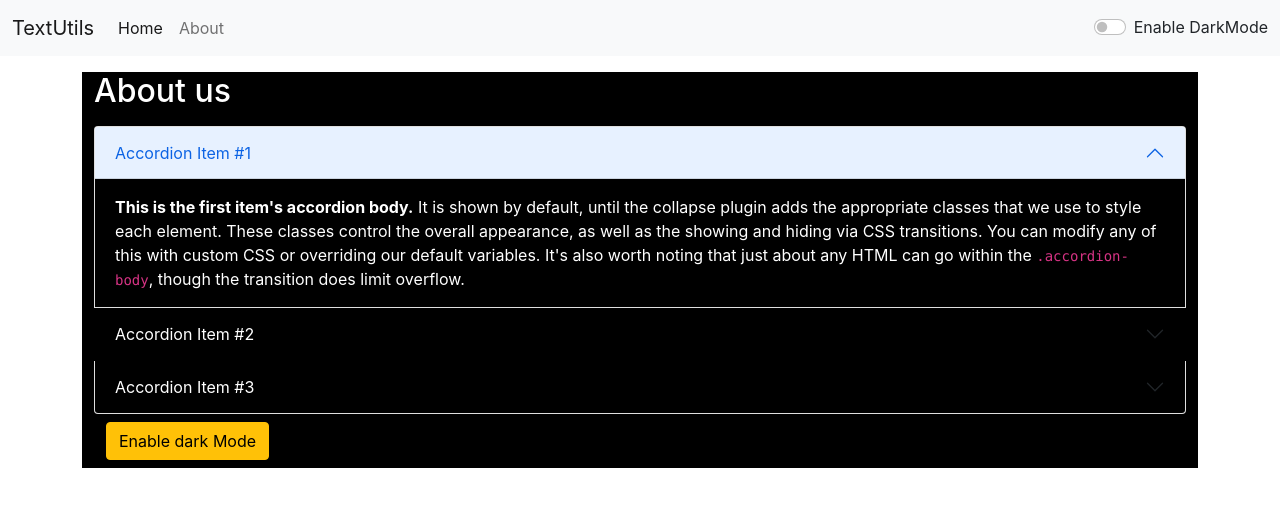
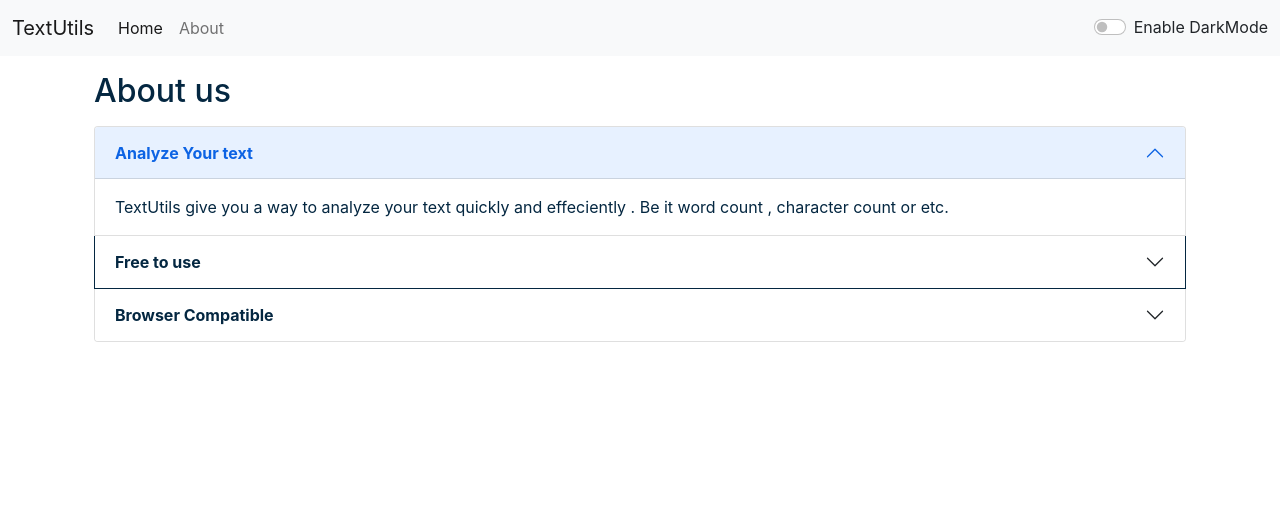
Before and after one commit to aryanmaheshwari1420/React, a React (Create React App) app in the folder my-app/: page /about in a window 1280 px wide. Shown: the top 506 px of the page. Built offline with nearby package versions, Linux system fonts and the light colour scheme.

Commit message:
small changes in textutils

```diff
--- a/my-app/src/App.js
+++ b/my-app/src/App.js
@@ -45,7 +45,7 @@
       <Alert alert = {alert}/>
       <div className="container my-3">
         <Routes>
-          <Route exact path="/about" element={<About />} />
+          <Route exact path="/about" element={<About mode={mode}/>} />
           <Route exact path="/" element={<TextForm heading="Enter the text to analyze below" showAlert={showAlert}/>} />
         </Routes>
       </div>
--- a/my-app/src/components/About.js
+++ b/my-app/src/components/About.js
@@ -1,29 +1,35 @@
 import React, { useState } from "react";
 
-export default function About() {
+export default function About(props) {
+  // const [mystyle, setmystyle] = useState({
+  //   color: "black",
+  //   backgroundColor: "white ",
+  // });
+  // const [btntext, setBtntext] = useState("Enable dark Mode");
 
-    const [mystyle,setmystyle] = useState({
-        color:'white',
-        backgroundColor: 'black'
-    })
-    const [btntext,setBtntext] = useState("Enable dark Mode")
+  // const changeMode = () => {
+  //   if (mystyle.color === "white") {
+  //     setmystyle({
+  //       color: "black",
+  //       backgroundColor: "white",
+  //     });
+  //     setBtntext("Enable dark mode");
+  //   } else {
+  //     setmystyle({
+  //       color: "white",
+  //       backgroundColor: "black",
+  //     });
+  //     setBtntext("Enable light mode");
+  //   }
+  // };
 
-    const changeMode= ()=>{
-        if(mystyle.color ==='white'){
-            setmystyle({
-                color:'black',
-                backgroundColor:'white'
-            })
-            setBtntext("Enable dark mode")
-        }else{
-            setmystyle({
-                color:'white',
-                backgroundColor:'black'
-            })
-            setBtntext("Enable light mode")
+  let mystyle =   {
+    color : props.mode === 'dark'?'white':'#042741',
+    backgroundColor: props.mode === 'dark'?'#042741':'white',
+    borderColor: props.mode === 'dark'?'white':'#042741'
 
-        }
-    }
+  }
+
   return (
     <div className="container" style={mystyle}>
       <h2 className="my-3">About us</h2>
@@ -38,7 +44,7 @@
               aria-expanded="true"
               aria-controls="collapseOne"
             >
-              Accordion Item #1
+              <strong>Analyze Your text</strong>
             </button>
           </h2>
           <div
@@ -48,14 +54,8 @@
             data-bs-parent="#accordionExample"
           >
             <div className="accordion-body" style={mystyle}>
-              <strong>This is the first item's accordion body.</strong> It is
-              shown by default, until the collapse plugin adds the appropriate
-              classes that we use to style each element. These classes control
-              the overall appearance, as well as the showing and hiding via CSS
-              transitions. You can modify any of this with custom CSS or
-              overriding our default variables. It's also worth noting that just
-              about any HTML can go within the <code>.accordion-body</code>,
-              though the transition does limit overflow.
+              TextUtils give you a way to analyze your text quickly and
+              effeciently . Be it word count , character count or etc.
             </div>
           </div>
         </div>
@@ -70,7 +70,7 @@
               aria-expanded="false"
               aria-controls="collapseTwo"
             >
-              Accordion Item #2
+              <strong> Free to use</strong>
             </button>
           </h2>
           <div
@@ -81,14 +81,10 @@
             data-bs-parent="#accordionExample"
           >
             <div className="accordion-body" style={mystyle}>
-              <strong>This is the second item's accordion body.</strong> It is
-              hidden by default, until the collapse plugin adds the appropriate
-              classes that we use to style each element. These classes control
-              the overall appearance, as well as the showing and hiding via CSS
-              transitions. You can modify any of this with custom CSS or
-              overriding our default variables. It's also worth noting that just
-              about any HTML can go within the <code>.accordion-body</code>,
-              though the transition does limit overflow.
+              TexUtils is a free character tool that provides instant character
+              count and word count statistics for a given text. Textutils
+              reports the number of words and characters. Thus it is suitable
+              for writing text with word /character limit.
             </div>
           </div>
         </div>
@@ -103,7 +99,7 @@
               aria-expanded="false"
               aria-controls="collapseThree"
             >
-              Accordion Item #3
+              <strong>Browser Compatible</strong>{" "}
             </button>
           </h2>
           <div
@@ -113,20 +109,15 @@
             data-bs-parent="#accordionExample"
           >
             <div className="accordion-body" style={mystyle}>
-              <strong>This is the third item's accordion body.</strong> It is
-              hidden by default, until the collapse plugin adds the appropriate
-              classes that we use to style each element. These classes control
-              the overall appearance, as well as the showing and hiding via CSS
-              transitions. You can modify any of this with custom CSS or
-              overriding our default variables. It's also worth noting that just
-              about any HTML can go within the <code>.accordion-body</code>,
-              though the transition does limit overflow.
+              This word counter software works in any web browsers sucha as
+              chrome ,firefox , Internet explorer etc. It suits to count
+              characters in facebook, blog, books,excel document,pdf
+              document,essays etc.
             </div>
           </div>
         </div>
       </div>
       <div className="container">
-      <button type="button" className="btn btn-warning my-2" onClick={changeMode}>{btntext}</button>
       </div>
     </div>
   );
--- a/my-app/src/components/TextForm.js
+++ b/my-app/src/components/TextForm.js
@@ -59,19 +59,19 @@
             rows="8"
           ></textarea>
         </div>
-        <button className="btn btn-primary mx-1" onClick={handleUpClick}>
+        <button className="btn btn-primary mx-1 my-1" onClick={handleUpClick}>
           Convert to Uppercase
         </button>
-        <button className="btn btn-primary mx-1" onClick={handleLoClick}>
+        <button className="btn btn-primary mx-1 my-1" onClick={handleLoClick}>
           Convert to Lowercase
         </button>
-        <button className="btn btn-primary mx-1" onClick={handleClearClick}>
+        <button className="btn btn-primary mx-1 my-1" onClick={handleClearClick}>
           Clear Text
         </button>
-        <button className="btn btn-primary mx-1" onClick={handleCopy}>
+        <button className="btn btn-primary mx-1 my-1" onClick={handleCopy}>
           Copy Text
         </button>
-        <button className="btn btn-primary mx-1" onClick={handleExtraSpaces}>
+        <button className="btn btn-primary mx-1 my-1" onClick={handleExtraSpaces}>
           Remove Extra Spaces
         </button>
       </div>
@@ -82,7 +82,7 @@
         <h2>Your text summary</h2>
         <p>
           {text.split(" ").filter((word) => word !== "").length} words and{" "}
-          {text.length} characters
+          {text.replace(/\s/g, "").length} characters
         </p>
         <p>
           {0.008 * text.split(" ").filter((word) => word !== "").length} Minutes
```
